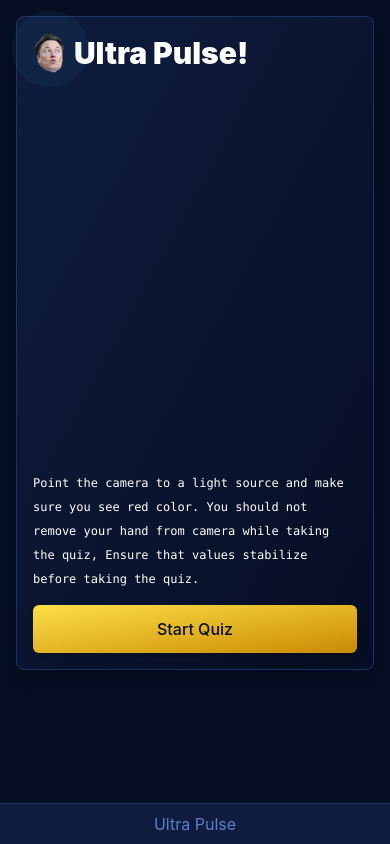
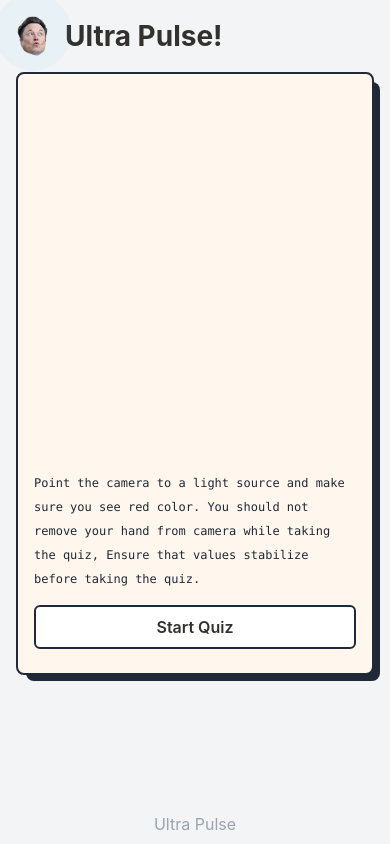
Before and after one commit to bodhish/ultra-pulse, a Next.js app: page / in a window 390 px wide. Built offline with nearby package versions, Linux system fonts and the light colour scheme; no server answers.

Commit message:
Rewamp styling

```diff
--- a/components/Result.jsx
+++ b/components/Result.jsx
@@ -17,13 +17,13 @@ const Result = ({ bpm }) => {
 
   return (
     <div>
-      <h1 className="text-3xl font-black text-white">Results</h1>
+      <h1 className="text-3xl font-black text-gray-800">Results</h1>
       <div className="my-4">
-        <div className="text-white mt-4 text-lg font-mono">
+        <div className="text-gray-800 mt-4 text-lg font-mono">
           <div>{message(Math.max(...possibleValues))}</div>
         </div>
       </div>
-      <div className="text-xs text-white">
+      <div className="text-xs text-gray-800">
         For Debug (Should be deleted before shipping)
         <div className="flex flex-wrap mt-2">
           {Object.keys(bpm).map((key, index) => {
--- a/pages/index.js
+++ b/pages/index.js
@@ -194,7 +194,7 @@ export default function Home() {
     const xOffset = (maxSamples - readings.length) * xScaling;
 
     graphContext.lineWidth = "1.5";
-    graphContext.strokeStyle = "#fde047";
+    graphContext.strokeStyle = "#1F2937";
     graphContext.lineCap = "round";
     graphContext.lineJoin = "round";
 
@@ -245,7 +245,7 @@ export default function Home() {
   };
 
   return (
-    <div className="flex flex-col min-h-screen bg-secondary-900 font-inter">
+    <div className="main">
       <Head>
         <title>Create Next App</title>
         <meta name="description" content="Generated by create next app" />
@@ -253,7 +253,6 @@ export default function Home() {
       </Head>
 
       <main className="w-full md:max-w-screen-sm mx-auto my-4 px-4">
-        <div className="space-y-4 border border-secondary-700 shadow-lg bg-gradient-to-br from-secondary-800 to-secondary-900 p-4 lg:p-6 rounded-lg">
         <div className="flex items-center">
           <span className="relative inline-flex">
             <button
@@ -266,10 +265,12 @@ export default function Home() {
               <span className="animate-ping absolute inline-flex h-full w-full rounded-full bg-sky-400 opacity-75"></span>
             </span>
           </span>
-            <h1 className="text-3xl font-black text-white ml-2">
+          <h1 className="font-bold leading-tight break-words ml-4">
             Ultra Pulse!
           </h1>
         </div>
+        <div className="w-full md:mt-6 mt-4">
+          <div className="home__container flex flex-col justify-between h-auto md:h-full border-2 border-gray-800 rounded-lg bg-orange-50 px-4 py-6 md:px-6">
             {state.page != "result" && (
               <section id="graph-container w-full" className="w-full max-w-5xl">
                 <canvas
@@ -280,7 +281,7 @@ export default function Home() {
                 ></canvas>
               </section>
             )}
-          <div className="flex items-center justify-center video-mask">
+            <div className="flex items-center justify-center video-mask mt-2">
               <video
                 onCanPlay={() => paintToCanvas()}
                 ref={videoRef}
@@ -289,17 +290,18 @@ export default function Home() {
                 muted
               />
             </div>
-          <div>
+            <div className="mt-4">
               {state.page == "home" && (
                 <div>
-                <code className="text-white text-xs my-4">
+                  <code className="text-gray-800 text-xs my-4">
                     Point the camera to a light source and make sure you see red
                     color. You should not remove your hand from camera while
                     taking the quiz, Ensure that values stabilize before taking
                     the quiz.
                   </code>
+                  <div className="w-full">
                     <button
-                  className="mt-4 w-full flex items-center justify-center w-full md:w-auto text-center text-base font-medium px-6 py-3 bg-gradient-to-br from-yellow-300 to-yellow-600 text-secondary-900 rounded-md shadow-lg hover:shadow-xl hover:from-yellow-400 hover:to-yellow-700 transition"
+                      className="btn w-full border-2 border-gray-800 bg-white hover:bg-gray-900 hover:text-white focus:text-white focus:bg-gray-900 button-xl mt-4 md:mt-5"
                       onClick={() =>
                         setState((previousState) => ({
                           ...state,
@@ -310,6 +312,7 @@ export default function Home() {
                     >
                       Start Quiz
                     </button>
+                  </div>
                 </div>
               )}
             </div>
@@ -340,19 +343,20 @@ export default function Home() {
               ></canvas>
             </div>
           </div>
+        </div>
       </main>
 
-      <footer className="bg-secondary-800 w-full border-t border-secondary-700 mt-auto py-2 text-center">
+      <footer className="w-full border-t border-gray-100 mt-auto py-2 text-center">
         <a
           href="./"
           target="_blank"
           rel="noopener noreferrer"
-          className="text-secondary-400"
+          className="text-gray-400"
         >
           Ultra Pulse
         </a>
-        {/* <div className="text-white">{bpm[questionNumber].}</div> */}
-        <code className="text-white text-xs">
+        {/* <div className="text-gray-800">{bpm[questionNumber].}</div> */}
+        <code className="text-gray-800 text-xs">
           {/* Values are computed based on the difference in the last 2 minutes */}
         </code>
       </footer>
--- a/styles/globals.css
+++ b/styles/globals.css
@@ -2,18 +2,121 @@
 @tailwind components;
 @tailwind utilities;
 
-html,
+html {
+  width: 100%;
+  height: 100%;
+}
+
 body {
-  padding: 0;
-  margin: 0;
-  font-family: -apple-system, BlinkMacSystemFont, Segoe UI, Roboto, Oxygen,
-    Ubuntu, Cantarell, Fira Sans, Droid Sans, Helvetica Neue, sans-serif;
+  font-family: -apple-system, BlinkMacSystemFont, "Segoe UI", "Roboto", "Oxygen", "Ubuntu", "Helvetica Neue", Arial, sans-serif;
+  color: #33312D;
+  @apply w-full antialiased bg-gray-100;
 }
+
+.main {
+  min-height: 100vh;
+  display: flex;
+  flex-direction: column;
+}
+
+@screen md {
+  * {
+    scrollbar-width: thin;
+    scrollbar-color: theme(colors.gray.500) theme(colors.gray.100);
+  }
+  ::-webkit-scrollbar {
+    width: 12px;
+  }
+  ::-webkit-scrollbar-track {
+    background: theme(colors.gray.100);
+  }
+  ::-webkit-scrollbar-thumb {
+    background-color: theme(colors.gray.500);
+    border-radius: 6px;
+    border: 3px solid theme(colors.gray.100);
+  }
+}
+
+.home__container {
+  position: relative;
+}
+
+.home__container::before {
+  @apply bg-gray-800 absolute rounded-lg;
+  content: "";
+  bottom: -8px;
+  right: -8px;
+  z-index: -1;
+  width: 100%;
+  height: 100%;
+}
+
+h1 {
+  font-size: 1.75rem;
+}
+
+h2 {
+  font-size: 1.5rem;
+}
+
+h3 {
+  font-size: 1.25rem;
+}
+
+h4 {
+  font-size: 1rem;
+}
+
+h5 {
+  font-size: 0.75rem;
+}
+
+h6 {
+  font-size: 0.5rem;
+}
+
+@screen md {
+  h1 {
+    font-size: 2.5rem;
+  }
+  h2 {
+    font-size: 2rem;
+  }
+  h3 {
+    font-size: 1.5rem;
+  }
+  h4 {
+    font-size: 1.25rem;
+  }
+  h5 {
+    font-size: 1rem;
+  }
+  h6 {
+    font-size: 0.875rem;
+  }
+}
+
+
+@screen md {
+  .home__container::before {
+    bottom: -12px;
+    right: -12px;
+  }
+}
+
 
 button:disabled,
 .disabled {
   @apply cursor-not-allowed bg-gray-300 text-gray-500 shadow-none border-transparent;
   background-image: none;
+}
+
+.btn {
+  @apply inline-flex items-center justify-center text-sm font-semibold py-2 px-4 rounded-md cursor-pointer;
+}
+
+.btn:focus {
+  @apply outline-none shadow-inner;
 }
 
 button:disabled:hover,
@@ -24,34 +127,98 @@ button:disabled:focus,
   background-image: none;
 }
 
-.form-input-label {
-  @apply relative block text-secondary-100 tracking-wide text-base md:text-lg;
+
+/* Button */
+
+button:focus {
+  outline: none;
 }
-.form-input-label::before {
-  @apply absolute bg-yellow-600 w-1 h-5 lg:h-7 z-10 -left-4 lg:-left-6 rounded-r-sm;
-  content: '';
+
+.btn {
+  @apply inline-flex items-center justify-center text-sm font-semibold py-2 px-4 rounded-md cursor-pointer;
 }
-.form-radio-wrapper {
-  @apply relative inline-flex flex-1 text-secondary-100 items-center text-sm lg:text-base;
+
+.btn:focus {
+  @apply outline-none shadow-inner;
 }
-.form-radio-wrapper:not(:first-child) {
-  @apply mr-2;
+
+/* Button Styles */
+
+.btn-subtle {
+  @apply bg-gray-200 text-gray-800;
 }
-.form-radio-wrapper input[type="radio"]  {
- @apply absolute left-2 bg-secondary-800 border-secondary-600 text-secondary-300 hover:text-secondary-400 focus:bg-secondary-800 focus:text-secondary-300 focus:border-secondary-400 focus:ring-1 focus:ring-offset-2 ring-offset-secondary-300 focus:ring-transparent;
+
+.btn-subtle:hover {
+  @apply bg-gray-300 text-gray-900;
 }
-.form-radio-wrapper > label {
-  @apply flex w-full items-center;
+
+.btn-subtle:focus {
+  @apply bg-gray-400 text-gray-900;
 }
-.form-radio-wrapper > label > label {
-  @apply flex w-full space-x-2 pr-2 pl-8 py-1.5 font-normal cursor-pointer text-secondary-100 rounded border border-secondary-700 bg-secondary-700 bg-opacity-30 hover:bg-secondary-900 hover:bg-opacity-60 hover:shadow-lg transition;
+
+.btn-success {
+  @apply bg-green-500 text-white;
+  background-image: linear-gradient( 135deg, rgba(72, 187, 120, 1) 0%, rgba(56, 161, 105, 1) 100%);
 }
-.form-radio-wrapper input[type="radio"]:checked + label {
-  @apply bg-secondary-500 bg-opacity-70 text-secondary-50 border-secondary-400 shadow-lg;
+
+.btn-success:hover {
+  @apply bg-green-600;
+  background-image: linear-gradient( 135deg, rgba(56, 161, 105, 1) 0%, rgba(47, 133, 90, 1) 100%);
 }
-.form-radio-wrapper input[type="radio"]:checked {
-  @apply bg-indigo-700 border-secondary-400 ring-2 ring-secondary-300;
+
+.btn-success:focus {
+  @apply bg-green-800;
+  background-image: none;
 }
-.form-radio-wrapper input[type="radio"]:focus + label {
-  @apply ring-1 ring-secondary-300;
+
+.btn-warning {
+  @apply bg-yellow-500 text-white;
+  background-image: linear-gradient( 135deg, rgba(237, 137, 54, 1) 0%, rgba(221, 107, 32, 1) 100%);
 }
+
+.btn-warning:hover {
+  @apply bg-yellow-600;
+  background-image: linear-gradient( 135deg, rgba(221, 107, 32, 1) 0%, rgba(192, 86, 33, 1) 100%);
+}
+
+.btn-warning:focus {
+  @apply bg-yellow-800;
+  background-image: none;
+}
+
+.btn-danger {
+  @apply bg-red-500 text-white;
+  background-image: linear-gradient( 135deg, rgba(245, 101, 101, 1) 0%, rgba(229, 62, 62, 1) 100%);
+}
+
+.btn-danger:hover {
+  @apply bg-red-600;
+  background-image: linear-gradient( 135deg, rgba(229, 62, 62, 1) 0%, rgba(197, 48, 48, 1) 100%);
+}
+
+.btn-danger:focus {
+  @apply bg-red-800;
+  background-image: none;
+}
+
+button:disabled, .disabled {
+  @apply cursor-not-allowed bg-gray-300 text-gray-500 shadow-none border-transparent;
+  background-image: none;
+}
+
+button:disabled:hover, .disabled:hover, button:disabled:focus, .disabled:focus {
+  @apply bg-gray-300 text-gray-500 border-transparent shadow-none;
+  background-image: none;
+}
+
+.btn-normal {
+  @apply py-1 px-4 text-sm;
+}
+
+.btn-large {
+  @apply py-2 px-5 text-base;
+}
+
+.button-xl {
+  @apply py-2 px-5 text-base;
+}
```
Also changed, not shown: components/Questions.jsx (+36 -24 lines). Lines whose indentation alone changed are shown as unchanged.
